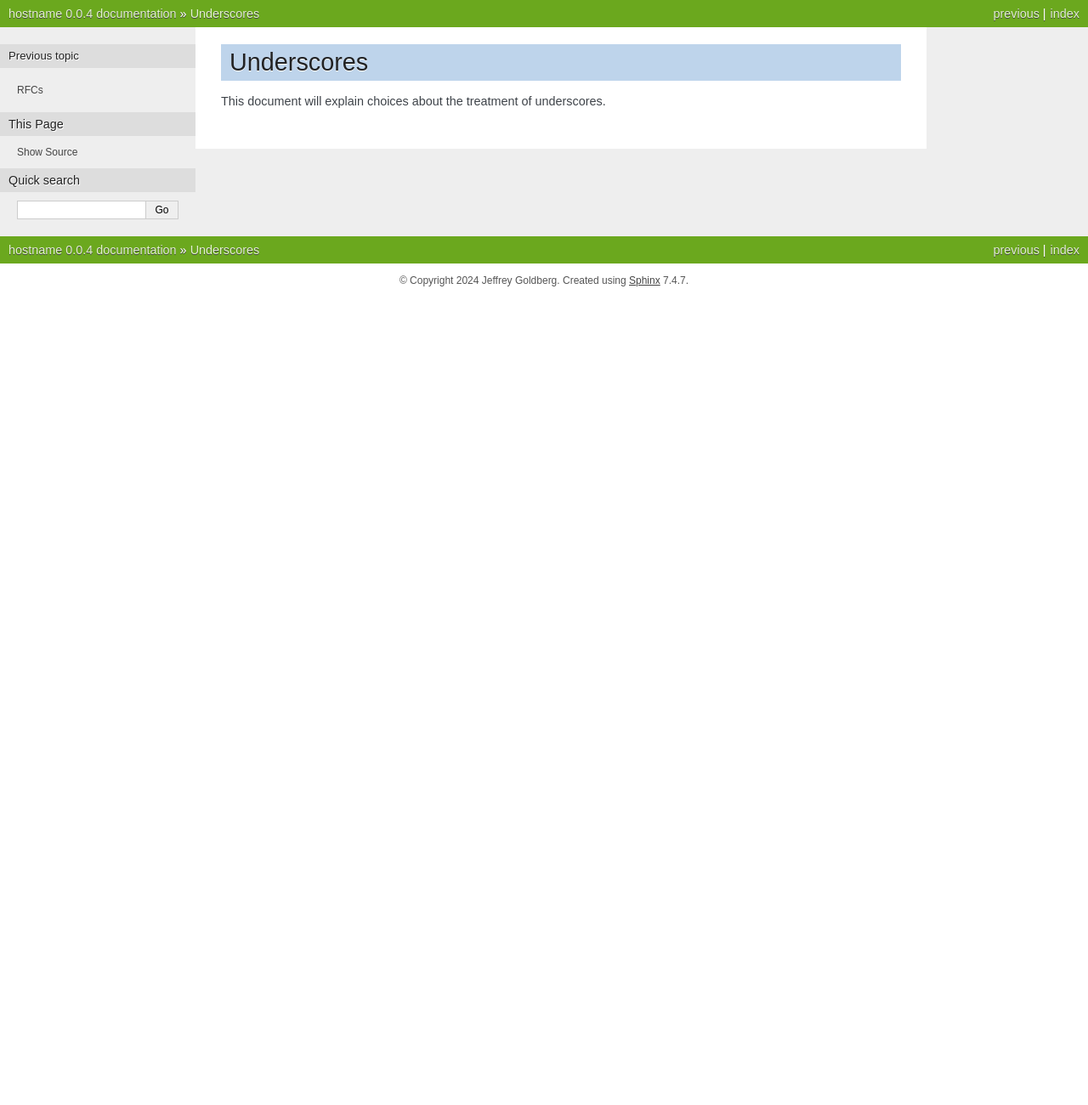
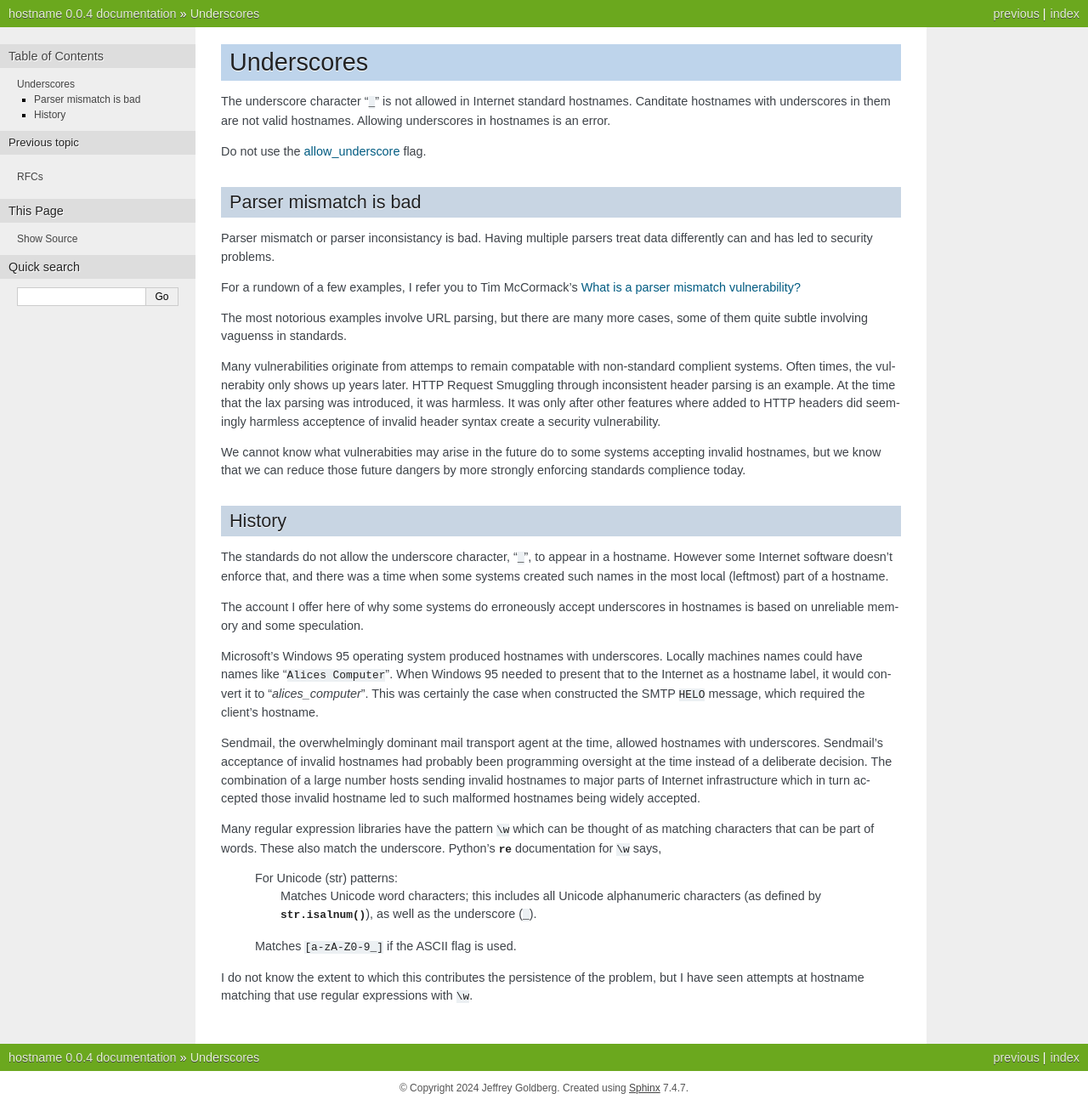
Before and after one commit to jpgoldberg/python-hostname, a Sphinx documentation site: the page built from docs/source/underscore.rst, in a window 1280 px wide. Shown: the whole page at 85% size. Built offline with Sphinx 7.4.7, drawn with Linux system fonts in a browser that asks for light colours; before the commit the page ends 900 px from its top, so only the background shows below that.

Commit message:
underscore docs

```diff
--- a/docs/source/underscore.rst
+++ b/docs/source/underscore.rst
@@ -1,4 +1,70 @@
 Underscores
 ============
 
-This document will explain choices about the treatment of underscores.
+The underscore character "``_``" is not allowed in Internet standard hostnames.
+Canditate hostnames with underscores in them are not valid hostnames.
+Allowing underscores in hostnames is an error.
+
+Do not use the :ref:`allow_underscore<flag-allow_underscore>` flag.
+
+Parser mismatch is bad
+-----------------------
+Parser mismatch or parser inconsistancy is bad.
+Having multiple parsers treat data differently can
+and has led to security problems.
+
+For a rundown of a few examples, I refer you to
+Tim McCormack's
+`What is a parser mismatch vulnerability? <https://www.brainonfire.net/blog/2022/04/11/what-is-parser-mismatch/>`_
+
+The most notorious examples involve URL parsing,
+but there are many more cases, some of them quite subtle
+involving vaguenss in standards.
+
+Many vulnerabilities originate from attemps to remain compatable with
+non-standard complient systems.
+Often times, the vulnerabity only shows up years later.
+HTTP Request Smuggling through inconsistent header parsing is an example.
+At the time that the lax parsing was introduced, it was harmless.
+It was only after other features where added to HTTP headers did seemingly harmless acceptence of invalid header syntax create a security vulnerability.
+
+We cannot know what vulnerabities may arise in the future do to some systems accepting invalid hostnames, but we know that we can reduce
+those future dangers by more strongly enforcing standards complience today.
+
+History
+-------
+
+The standards do not allow the underscore character, "``_``",
+to appear in a hostname.
+However some Internet software doesn't enforce that,
+and there was a time when some systems created such names in the most local (leftmost) part of a hostname.
+
+The account I offer here of why some systems do erroneously accept underscores in hostnames is based on unreliable memory and
+some speculation.
+
+Microsoft's Windows 95 operating system produced hostnames with underscores.
+Locally machines names could have names like "``Alices Computer``".
+When Windows 95 needed to present that to the Internet as a hostname label,
+it would convert it to "`alices_computer`".
+This was certainly the case when constructed the SMTP ``HELO`` message,
+which required the client's hostname.
+
+Sendmail, the overwhelmingly dominant mail transport agent at the time,
+allowed hostnames with underscores.
+Sendmail's acceptance of invalid hostnames  had probably been programming oversight at the time instead of a deliberate decision.
+The combination of
+a large number hosts sending invalid hostnames to major parts of Internet infrastructure
+which in turn accepted those invalid hostname
+led to such malformed hostnames being widely accepted.
+
+Many regular expression libraries have the pattern ``\w``
+which can be thought of as matching characters that can be part of words. These also match the underscore.
+Python's  :py:mod:`re` documentation for ``\w`` says,
+
+    For Unicode (str) patterns:
+      Matches Unicode word characters; this includes all Unicode alphanumeric characters (as defined by :py:meth:`str.isalnum`), as well as the underscore (``_``).
+
+    Matches ``[a-zA-Z0-9_]`` if the ASCII flag is used.
+
+I do not know the extent to which this contributes the persistence of the problem,
+but I have seen attempts at hostname matching that use regular expressions with ``\w``.
```
Also changed, not shown: CHANGELOG.md (+4 -0 lines), docs/source/usage.rst (+27 -14 lines).
